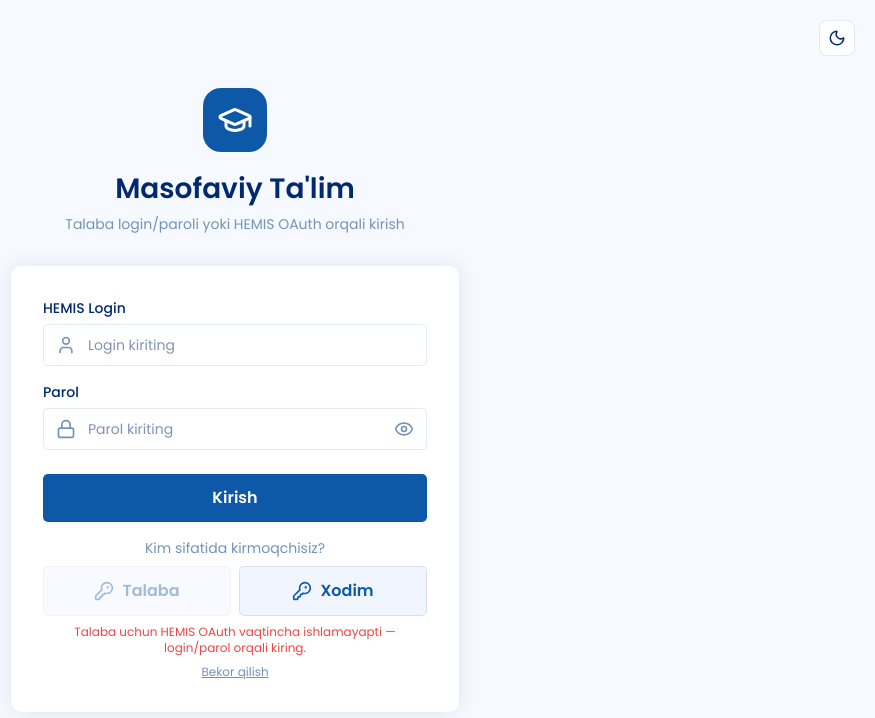
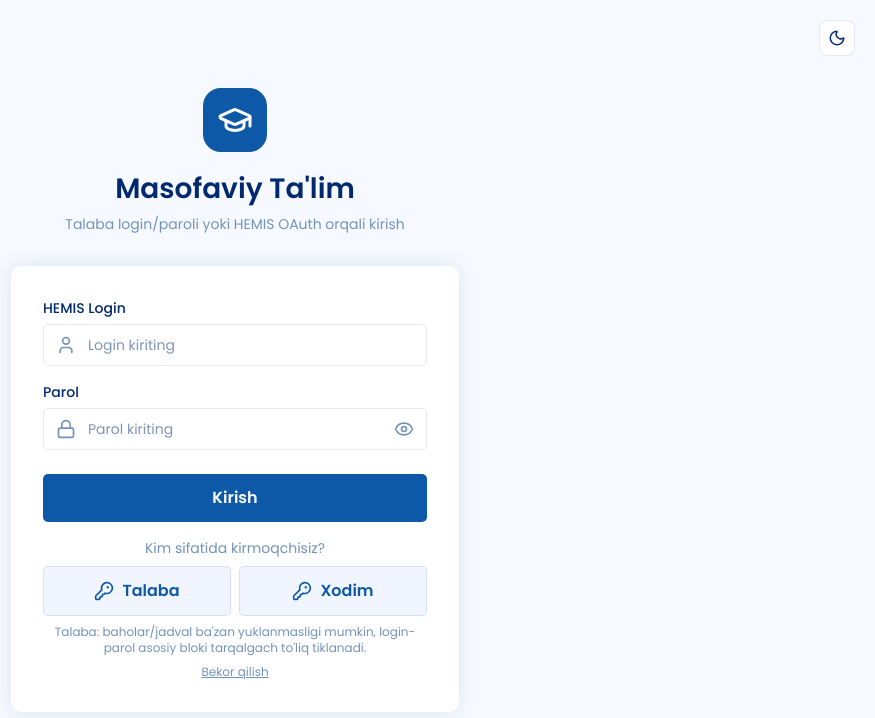
Before and after one commit to avalovazizbek-beep/LMS-frontend, a Next.js app: page /login in a window 1280 px wide. Both pictures are taken after a click on the button "HEMIS orqali kirish". Shown: the top 718 px of the page, without its empty margins (405-1280 px from the left). Built offline with nearby package versions, Linux system fonts and the light colour scheme; no server answers.

Commit message:
Re-enable Talaba OAuth as an emergency fallback while student password login is HEMIS-rate-limited

```diff
--- a/app/(auth)/login/page.tsx
+++ b/app/(auth)/login/page.tsx
@@ -181,14 +181,13 @@
                   {oauthLoading ? "HEMIS login sahifasi ochilmoqda..." : "Kim sifatida kirmoqchisiz?"}
                 </p>
                 <div className="flex gap-2">
-                  <button type="button" disabled title="Talaba uchun HEMIS OAuth hozircha vaqtincha o'chirilgan — login/parol orqali kiring"
-                    className="flex flex-1 items-center justify-center gap-2 rounded-[5px] py-3 text-base font-semibold opacity-40"
+                  <button type="button" onClick={() => startHemisOAuth("student")} disabled={oauthLoading}
+                    className="flex flex-1 items-center justify-center gap-2 rounded-[5px] py-3 text-base font-semibold transition-opacity hover:opacity-90 disabled:opacity-60"
                     style={{
                       backgroundColor: "var(--lms-soft)",
                       color: "var(--lms-button)",
                       border: "1px solid var(--lms-border)",
                       fontFamily: "var(--font-poppins)",
-                      cursor: "not-allowed",
                     }}>
                     <KeyRound className="h-5 w-5" />
                     Talaba
@@ -205,8 +204,8 @@
                     Xodim
                   </button>
                 </div>
-                <p className="text-center text-xs" style={{ color: "#ef4444", fontFamily: "var(--font-poppins)" }}>
-                  Talaba uchun HEMIS OAuth vaqtincha ishlamayapti — login/parol orqali kiring.
+                <p className="text-center text-xs" style={{ color: "var(--lms-muted)", fontFamily: "var(--font-poppins)" }}>
+                  Talaba: baholar/jadval ba'zan yuklanmasligi mumkin, login-parol asosiy bloki tarqalgach to'liq tiklanadi.
                 </p>
                 {!oauthLoading && (
                   <button type="button" onClick={() => setOauthChoiceOpen(false)}
```
